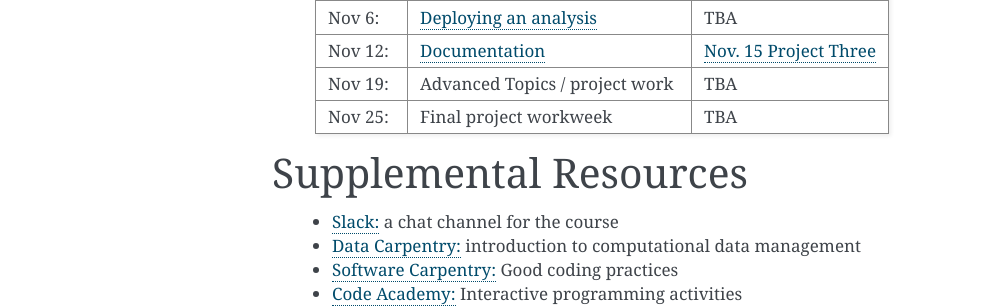
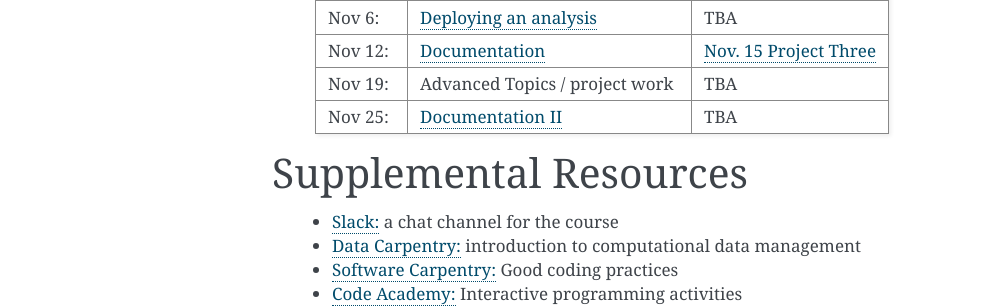
Before and after one commit to wrightaprilm/CompBio2018, a Sphinx documentation site: the page built from docs/index.rst, in a window 1280 px wide. Shown: the part 765-1073 px from the top of the page, without its empty margins (148-1141 px from the left). Built offline with Sphinx 7.4.7, drawn with Linux system fonts in a browser that asks for light colours.

Commit message:
adding last day schedule

```diff
--- a/docs/index.rst
+++ b/docs/index.rst
@@ -53,7 +53,7 @@ Course Schedule
 +------------+----------------------------------------------------------+--------------------------------------------------------------------------------+
 | Nov 19:    |	Advanced Topics   / project work                        | TBA                                                                            |
 +------------+----------------------------------------------------------+--------------------------------------------------------------------------------+
-| Nov 25:    |	Final project workweek                                  | TBA                                                                            |
+| Nov 25:    |	`Documentation II <https://bit.ly/2NyD88n>`_            | TBA                                                                            |
 +------------+----------------------------------------------------------+--------------------------------------------------------------------------------+
 
 Supplemental Resources
```
